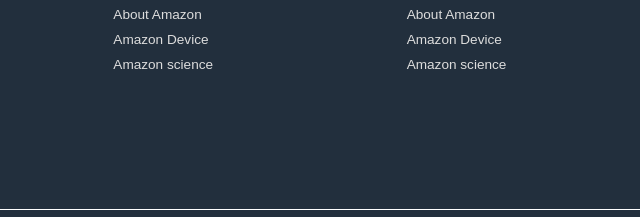
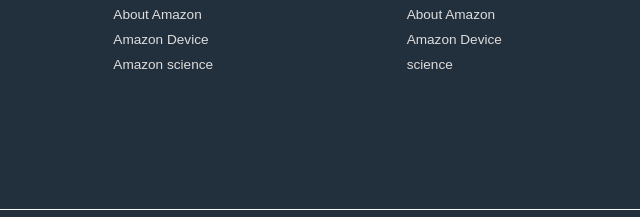
Before and after one commit to Xensen008/Amazon-clone, a plain HTML site: page index.html in a window 1280 px wide. Shown: the part 1536-1753 px from the top of the page, 640-1280 px from the left. Drawn offline with Linux system fonts and the light colour scheme.

Commit message:
fixed code

```diff
--- a/index.html
+++ b/index.html
@@ -178,7 +178,7 @@
                 <a>Blog</a>
                 <a>About Amazon </a>
                 <a>Amazon Device</a>
-                <a>Amazon science</a>
+                <a>science</a>
             </ul>
         </div>
         <div class="foot-panel3">
```
